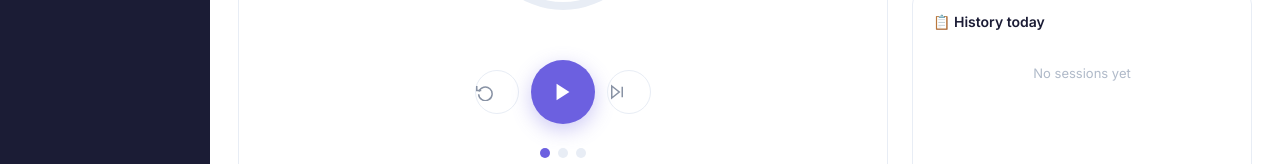
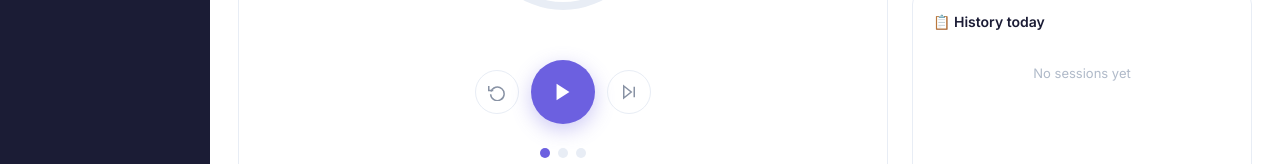
Before and after one commit to LooRnD/Calendar_Loo, a React (Vite) app: page /Calendar_Loo/pomodoro in a window 1280 px wide. Shown: the part 381-545 px from the top of the page. Built offline with nearby package versions, Linux system fonts and the light colour scheme.

Commit message:
style: fix alignment of skip and reset icons in Pomodoro

```diff
--- a/src/pages/PomodoroPage.jsx
+++ b/src/pages/PomodoroPage.jsx
@@ -141,7 +141,7 @@ export default function PomodoroPage() {
 
       {/* Controls */}
       <div className="flex items-center gap-12" style={{ justifyContent: 'center', marginBottom: 24 }}>
-        <button className="btn btn-ghost" onClick={reset} style={{ borderRadius: '50%', width: 44, height: 44, padding: 0 }}>
+        <button className="btn btn-ghost" onClick={reset} style={{ borderRadius: '50%', width: 44, height: 44, padding: 0, display: 'flex', alignItems: 'center', justifyContent: 'center' }}>
           <svg width="18" height="18" viewBox="0 0 24 24" fill="none" stroke="currentColor" strokeWidth="2">
             <polyline points="1 4 1 10 7 10"/><path d="M3.51 15a9 9 0 1 0 .49-3.51"/>
           </svg>
@@ -167,7 +167,7 @@ export default function PomodoroPage() {
             </svg>
           )}
         </button>
-        <button className="btn btn-ghost" onClick={skip} style={{ borderRadius: '50%', width: 44, height: 44, padding: 0 }}>
+        <button className="btn btn-ghost" onClick={skip} style={{ borderRadius: '50%', width: 44, height: 44, padding: 0, display: 'flex', alignItems: 'center', justifyContent: 'center' }}>
           <svg width="18" height="18" viewBox="0 0 24 24" fill="none" stroke="currentColor" strokeWidth="2">
             <polygon points="5 4 15 12 5 20 5 4"/><line x1="19" y1="5" x2="19" y2="19"/>
           </svg>
```
